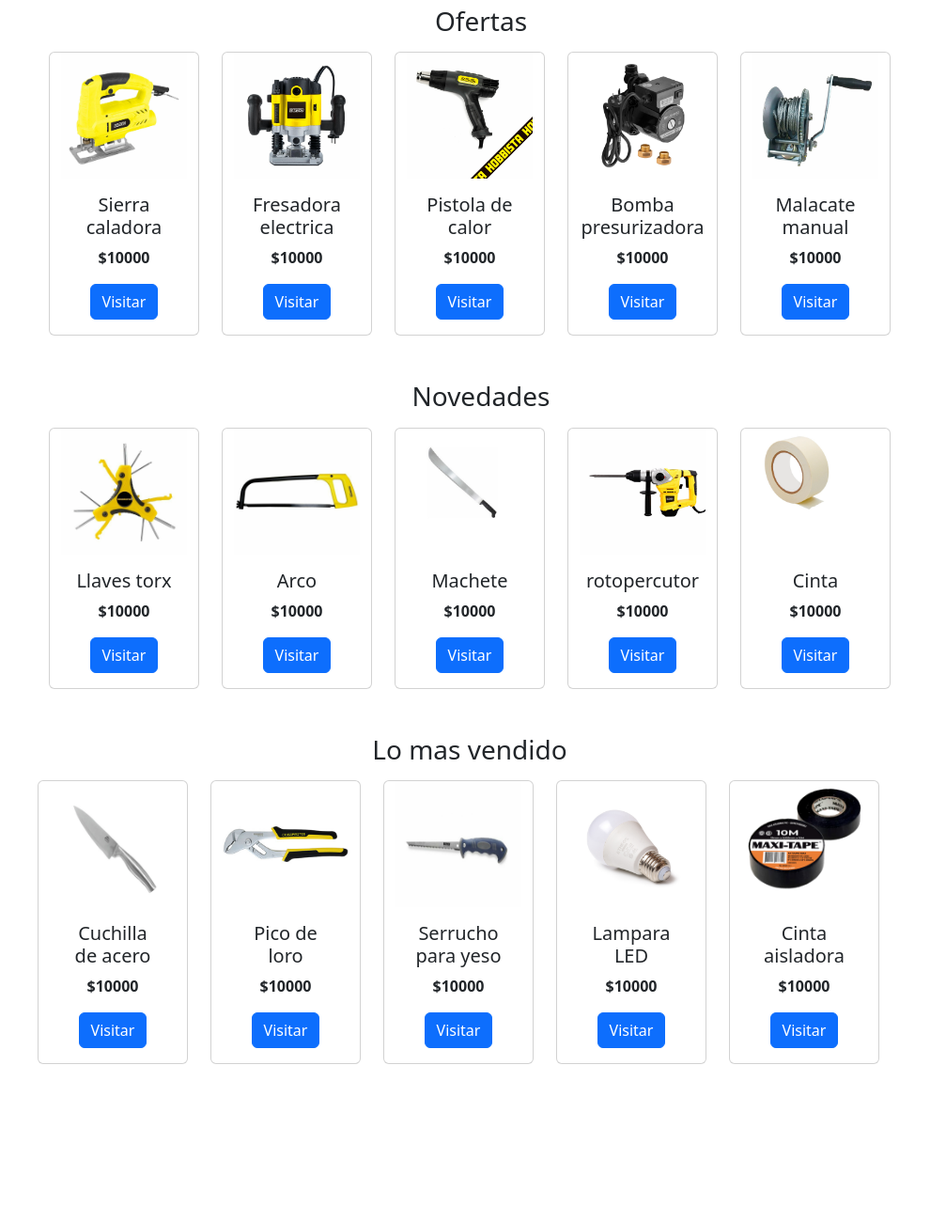
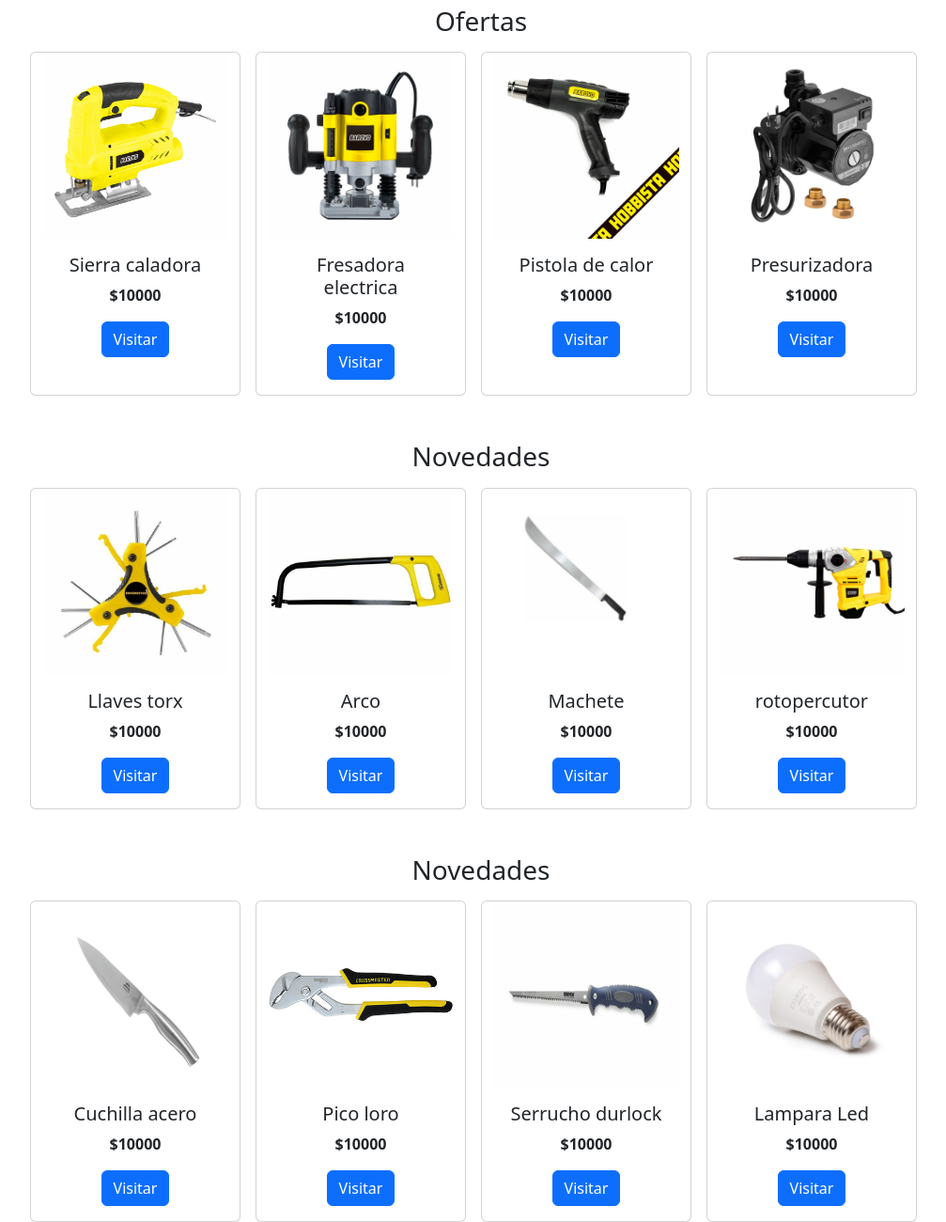
Before and after one commit to cesar968/proyecto-cesar, a plain HTML site: page index.html in a window 1280 px wide. Shown: the part 350-1650 px from the top of the page at 94% size, without its empty margins (128-1135 px from the left). Before the commit the page ends 1482 px from the top, so only its background shows below. Drawn offline with nearby package versions, Linux system fonts and the light colour scheme.

Commit message:
Se elimino una Card por section

```diff
--- a/css/style.css
+++ b/css/style.css
@@ -0,0 +1,14 @@
+*{
+    margin: 0;
+    padding: 0;
+    box-sizing: border-box;
+}
+header{
+    background-color: #ff0000 ;
+    color: #ffffff;
+}
+.color{background-color: red;}
+
+header h1{
+    text-decoration: underline;
+}
--- a/index.html
+++ b/index.html
@@ -6,7 +6,6 @@
     <meta http-equiv="X-UA-Compatible" content="IE=edge">
     <meta name="viewport" content="width=device-width, initial-scale=1.0">
     <title>Document</title>
-    <!-- CSS only -->
     <link href="https://cdn.jsdelivr.net/npm/bootstrap@5.2.3/dist/css/bootstrap.min.css" rel="stylesheet"
         integrity="sha384-rbsA2VBKQhggwzxH7pPCaAqO46MgnOM80zW1RWuH61DGLwZJEdK2Kadq2F9CUG65" crossorigin="anonymous">
 </head>
@@ -67,8 +66,6 @@
                             aria-label="Slide 3"></button>
                         <button type="button" data-bs-target="#carouselExampleIndicators" data-bs-slide-to="3"
                             aria-label="Slide 4"></button>
-                        <button type="button" data-bs-target="#carouselExampleIndicators" data-bs-slide-to="4"
-                            aria-label="Slide 5"></button>
                     </div>
                     <div class="carousel-inner">
                         <div class="carousel-item active">
@@ -85,10 +82,6 @@
                         </div>
                         <div class="carousel-item">
                             <img class="img-fluid" src="./imagenes/imagenes-herramientas_electricas/presurizadora.jpg"
-                                class="d-block w-100" alt="...">
-                        </div>
-                        <div class="carousel-item">
-                            <img class="img-fluid" src="./imagenes/imagenes-herramientas_manuales/malacate.jpg"
                                 class="d-block w-100" alt="...">
                         </div>
                     </div>
@@ -119,8 +112,6 @@
                             aria-label="Slide 3"></button>
                         <button type="button" data-bs-target="#carouselnovedades" data-bs-slide-to="3"
                             aria-label="Slide 4"></button>
-                        <button type="button" data-bs-target="#carouselnovedades" data-bs-slide-to="4"
-                            aria-label="Slide 5"></button>
                     </div>
                     <div class="carousel-inner">
                         <div class="carousel-item active">
@@ -137,10 +128,6 @@
                         </div>
                         <div class="carousel-item">
                             <img class="img-fluid" src="./imagenes/imagenes-herramientas_electricas/rotopercutor.jpg"
-                                class="d-block w-100" alt="...">
-                        </div>
-                        <div class="carousel-item">
-                            <img class="img-fluid" src="./imagenes/imagenes-cintas/cinta-enmascarar.png"
                                 class="d-block w-100" alt="...">
                         </div>
                     </div>
@@ -171,8 +158,6 @@
                             aria-label="Slide 3"></button>
                         <button type="button" data-bs-target="#carousellomasvendido" data-bs-slide-to="3"
                             aria-label="Slide 4"></button>
-                        <button type="button" data-bs-target="#carousellomasvendido" data-bs-slide-to="4"
-                            aria-label="Slide 5"></button>
                     </div>
                     <div class="carousel-inner">
                         <div class="carousel-item active">
@@ -189,10 +174,6 @@
                         </div>
                         <div class="carousel-item">
                             <img class="img-fluid" src="./imagenes/imagenes-electricidad/lampara-led.jpg"
-                                class="d-block w-100" alt="...">
-                        </div>
-                        <div class="carousel-item">
-                            <img class="img-fluid" src="./imagenes/imagenes-cintas/cinta-aisladora.png"
                                 class="d-block w-100" alt="...">
                         </div>
                     </div>
@@ -236,10 +217,11 @@
         <!-- Section Ofertas Desktop -->
         <section class="row mt-5 d-none d-lg-flex justify-content-center text-center">
             <h3 class="text-center mb-3">Ofertas</h3>
-            <div class="card col-lg-2 me-4 align-items-center" style="width: 10rem">
-                <img class="img-fluid" src="./imagenes/imagenes-herramientas_electricas/caladora.jpg" class="card-img-top" alt="...">
+            <div class="card col-lg-2 align-items-center me-3" style="width: 14rem">
+                <img class="img-fluid" src="./imagenes/imagenes-herramientas_electricas/caladora.jpg"
+                    class="card-img-top" alt="...">
                 <div class="card-body">
-                    <h5 >Sierra caladora</h5>
+                    <h5>Sierra caladora</h5>
                     <div class="fw-bold">
                         <span>$10000</span>
                     </div>
@@ -248,10 +230,11 @@
                     </div>
                 </div>
             </div>
-            <div class="card col-lg-2 me-4 align-items-center text-center" style="width: 10rem">
-                <img class="img-fluid" src="./imagenes/imagenes-herramientas_electricas/fresadora.jpg" class="card-img-top" alt="...">
+            <div class="card col-lg-2 align-items-center text-center me-3" style="width: 14rem">
+                <img class="img-fluid" src="./imagenes/imagenes-herramientas_electricas/fresadora.jpg"
+                    class="card-img-top" alt="...">
                 <div class="card-body">
-                    <h5 >Fresadora electrica</h5>
+                    <h5>Fresadora electrica</h5>
                     <div class="fw-bold">
                         <span>$10000</span>
                     </div>
@@ -260,8 +243,9 @@
                     </div>
                 </div>
             </div>
-            <div class="card col-lg-2 me-4 align-items-center text-center " style="width: 10rem">
-                <img class="img-fluid" src="./imagenes/imagenes-herramientas_electricas/pistola-calor.jpg" class="card-img-top" alt="...">
+            <div class="card col-lg-2 align-items-center text-center me-3" style="width: 14rem">
+                <img class="img-fluid" src="./imagenes/imagenes-herramientas_electricas/pistola-calor.jpg"
+                    class="card-img-top" alt="...">
                 <div class="card-body">
                     <h5>Pistola de calor</h5>
                     <div class="fw-bold">
@@ -272,22 +256,11 @@
                     </div>
                 </div>
             </div>
-            <div class="card col-lg-2 me-4 align-items-center text-center" style="width: 10rem">
-                <img class="img-fluid" src="./imagenes/imagenes-herramientas_electricas/presurizadora.jpg" class="card-img-top" alt="...">
+            <div class="card col-lg-2 align-items-center text-center me-3" style="width: 14rem">
+                <img class="img-fluid" src="./imagenes/imagenes-herramientas_electricas/presurizadora.jpg"
+                    class="card-img-top" alt="...">
                 <div class="card-body">
-                    <h5>Bomba presurizadora</h5>
-                    <div class="fw-bold">
-                        <span>$10000</span>
-                    </div>
-                    <div class="d-flex justify-content-center">
-                        <a href="#" class="btn btn-primary mt-3">Visitar</a>
-                    </div>
-                </div>
-            </div>
-            <div class="card col-lg-2 me-4 align-items-center text-center" style="width: 10rem">
-                <img class="img-fluid" src="./imagenes/imagenes-herramientas_manuales/malacate.jpg" class="card-img-top" alt="...">
-                <div class="card-body">
-                    <h5>Malacate manual</h5>
+                    <h5>Presurizadora</h5>
                     <div class="fw-bold">
                         <span>$10000</span>
                     </div>
@@ -300,8 +273,9 @@
         <!-- Section Novedades Desktop -->
         <section class="row mt-5 d-none d-lg-flex justify-content-center text-center">
             <h3 class="text-center mb-3">Novedades</h3>
-            <div class="card col-lg-2 me-4 align-items-center text-center" style="width: 10rem">
-                <img class="img-fluid" src="./imagenes/imagenes-herramientas_manuales/llaves-torx.jpg" class="card-img-top" alt="...">
+            <div class="card col-lg-2 me-3 align-items-center text-center" style="width: 14rem">
+                <img class="img-fluid" src="./imagenes/imagenes-herramientas_manuales/llaves-torx.jpg"
+                    class="card-img-top" alt="...">
                 <div class="card-body">
                     <h5>Llaves torx</h5>
                     <div class="fw-bold">
@@ -312,8 +286,9 @@
                     </div>
                 </div>
             </div>
-            <div class="card col-lg-2 me-4 align-items-center text-center" style="width: 10rem">
-                <img class="img-fluid" src="./imagenes/imagenes-herramientas_manuales/arco-extensible.jpg" class="card-img-top" alt="...">
+            <div class="card col-lg-2 me-3 align-items-center text-center" style="width: 14rem">
+                <img class="img-fluid" src="./imagenes/imagenes-herramientas_manuales/arco-extensible.jpg"
+                    class="card-img-top" alt="...">
                 <div class="card-body">
                     <h5>Arco</h5>
                     <div class="fw-bold">
@@ -324,20 +299,22 @@
                     </div>
                 </div>
             </div>
-            <div class="card col-lg-2 me-4 align-items-center text-center" style="width: 10rem">
-                <img class="img-fluid" src="./imagenes/imagenes-herramientas_manuales/machete.png" class="card-img-top" alt="...">
+            <div class="card col-lg-2 me-3 align-items-center text-center" style="width: 14rem">
+                <img class="img-fluid" src="./imagenes/imagenes-herramientas_manuales/machete.png" class="card-img-top"
+                    alt="...">
                 <div class="card-body">
                     <h5>Machete</h5>
                     <div class="fw-bold">
-                        <span >$10000</span>
+                        <span>$10000</span>
                     </div>
                     <div class="d-flex justify-content-center">
                         <a href="#" class="btn btn-primary mt-3">Visitar</a>
                     </div>
                 </div>
             </div>
-            <div class="card col-lg-2 me-4 align-items-center text-center" style="width: 10rem">
-                <img class="img-fluid" src="./imagenes/imagenes-herramientas_electricas/rotopercutor.jpg" class="card-img-top" alt="...">
+            <div class="card col-lg-2 me-3 align-items-center text-center" style="width: 14rem">
+                <img class="img-fluid" src="./imagenes/imagenes-herramientas_electricas/rotopercutor.jpg"
+                    class="card-img-top" alt="...">
                 <div class="card-body">
                     <h5>rotopercutor</h5>
                     <div class="fw-bold">
@@ -348,10 +325,15 @@
                     </div>
                 </div>
             </div>
-            <div class="card col-lg-2 me-4 align-items-center text-center" style="width: 10rem">
-                <img class="img-fluid" src="./imagenes/imagenes-cintas/cinta-enmascarar.png" class="card-img-top" alt="...">
+        </section>
+        <!-- Section Lo mas vendido Desktop -->
+        <section class="row mt-5 d-none d-lg-flex justify-content-center text-center">
+            <h3 class="text-center mb-3">Novedades</h3>
+            <div class="card col-lg-2 me-3 align-items-center text-center" style="width: 14rem">
+                <img class="img-fluid" src="./imagenes/imagenes-bazar/cuchilla-acero.jpg"
+                    class="card-img-top" alt="...">
                 <div class="card-body">
-                    <h5>Cinta</h5>
+                    <h5>Cuchilla acero</h5>
                     <div class="fw-bold">
                         <span>$10000</span>
                     </div>
@@ -360,50 +342,11 @@
                     </div>
                 </div>
             </div>
-        </section>
-        <!-- Section Lo mas vendido Desktop -->
-        <section class="row mt-5 d-none d-lg-flex justify-content-center text-center img-fluid">
-            <h3 class="text-center mb-3">Lo mas vendido</h3>
-            <div class="card col-lg-2 me-4 align-items-center " style="width: 10rem">
-                <img class="img-fluid" src="./imagenes/imagenes-bazar/cuchilla-acero.jpg" class="card-img-top" alt="...">
+            <div class="card col-lg-2 me-3 align-items-center text-center" style="width: 14rem">
+                <img class="img-fluid" src="./imagenes/imagenes-herramientas_manuales/pico-loro.jpg"
+                    class="card-img-top" alt="...">
                 <div class="card-body">
-                    <h5 >Cuchilla de acero</h5>
-                    <div class="fw-bold ">
-                        <span >$10000</span>
-                    </div>
-                    <div class="d-flex justify-content-center">
-                        <a href="#" class="btn btn-primary mt-3">Visitar</a>
-                    </div>
-                </div>
-            </div>
-            <div class="card col-lg-2 me-4 align-items-center text-center" style="width: 10rem">
-                <img class="img-fluid" src="./imagenes/imagenes-herramientas_manuales/pico-loro.jpg" class="card-img-top" alt="...">
-                <div class="card-body">
-                    <h5 >Pico de loro</h5>
-                    <div class="fw-bold ">
-                        <span >$10000</span>
-                    </div>
-                    <div class="d-flex justify-content-center">
-                        <a href="#" class="btn btn-primary mt-3">Visitar</a>
-                    </div>
-                </div>
-            </div>
-            <div class="card col-lg-2 me-4 align-items-center" style="width: 10rem">
-                <img class="img-fluid" src="./imagenes/imagenes-herramientas_manuales/serrucho-yeso.jpg" class="card-img-top" alt="...">
-                <div class="card-body">
-                    <h5>Serrucho para yeso</h5>
-                    <div class="fw-bold">
-                        <span >$10000</span>
-                    </div>
-                    <div class="d-flex justify-content-center">
-                        <a href="#" class="btn btn-primary mt-3">Visitar</a>
-                    </div>
-                </div>
-            </div>
-            <div class="card col-lg-2 me-4 align-items-center" style="width: 10rem">
-                <img class="img-fluid" src="./imagenes/imagenes-electricidad/lampara-led.jpg" class="card-img-top" alt="...">
-                <div class="card-body">
-                    <h5>Lampara LED</h5>
+                    <h5>Pico loro</h5>
                     <div class="fw-bold">
                         <span>$10000</span>
                     </div>
@@ -412,10 +355,24 @@
                     </div>
                 </div>
             </div>
-            <div class="card col-lg-2 me-4 align-items-center" style="width: 10rem">
-                <img class="img-fluid" src="./imagenes/imagenes-cintas/cinta-aisladora.png" class="card-img-top" alt="...">
+            <div class="card col-lg-2 me-3 align-items-center text-center" style="width: 14rem">
+                <img class="img-fluid" src="./imagenes/imagenes-herramientas_manuales/serrucho-yeso.jpg" class="card-img-top"
+                    alt="...">
                 <div class="card-body">
-                    <h5>Cinta aisladora</h5>
+                    <h5>Serrucho durlock</h5>
+                    <div class="fw-bold">
+                        <span>$10000</span>
+                    </div>
+                    <div class="d-flex justify-content-center">
+                        <a href="#" class="btn btn-primary mt-3">Visitar</a>
+                    </div>
+                </div>
+            </div>
+            <div class="card col-lg-2 me-3 align-items-center text-center" style="width: 14rem">
+                <img class="img-fluid" src="./imagenes/imagenes-electricidad/lampara-led.jpg"
+                    class="card-img-top" alt="...">
+                <div class="card-body">
+                    <h5>Lampara Led</h5>
                     <div class="fw-bold">
                         <span>$10000</span>
                     </div>
@@ -426,6 +383,9 @@
             </div>
         </section>
     </main>
+    <footer>
+
+    </footer>
 
 
 
```
